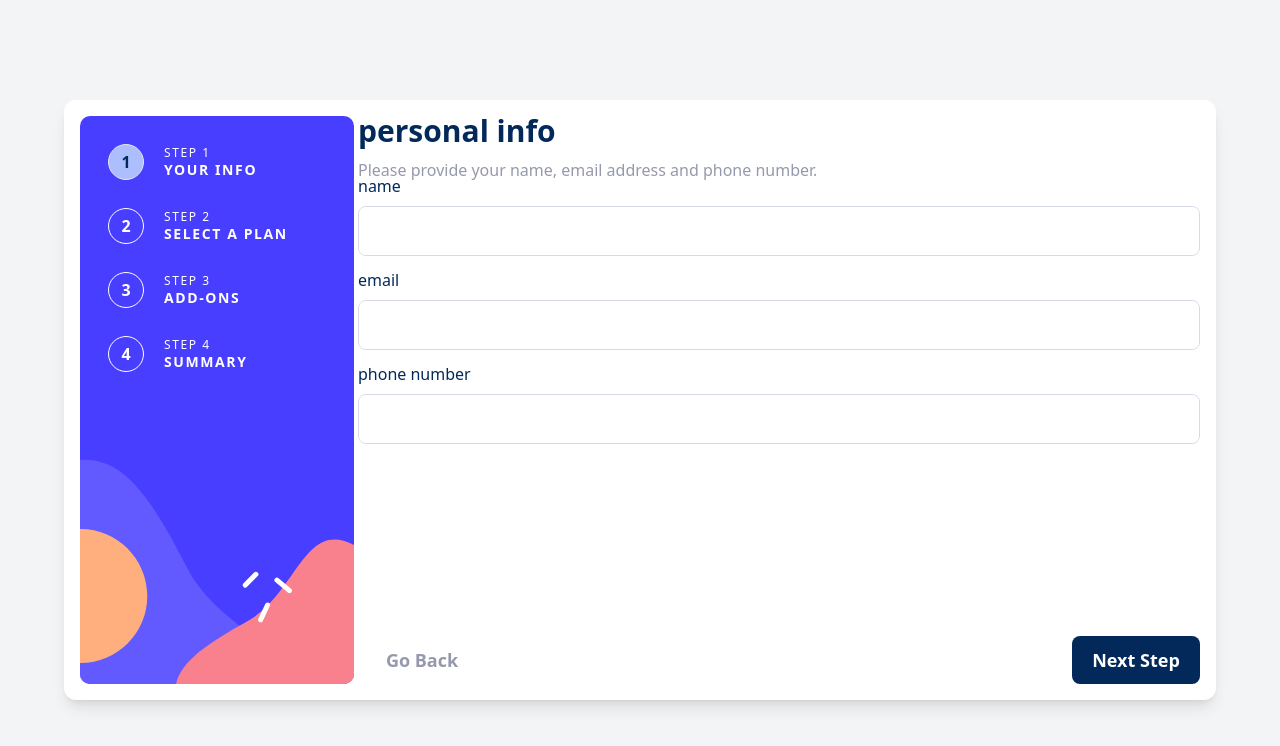
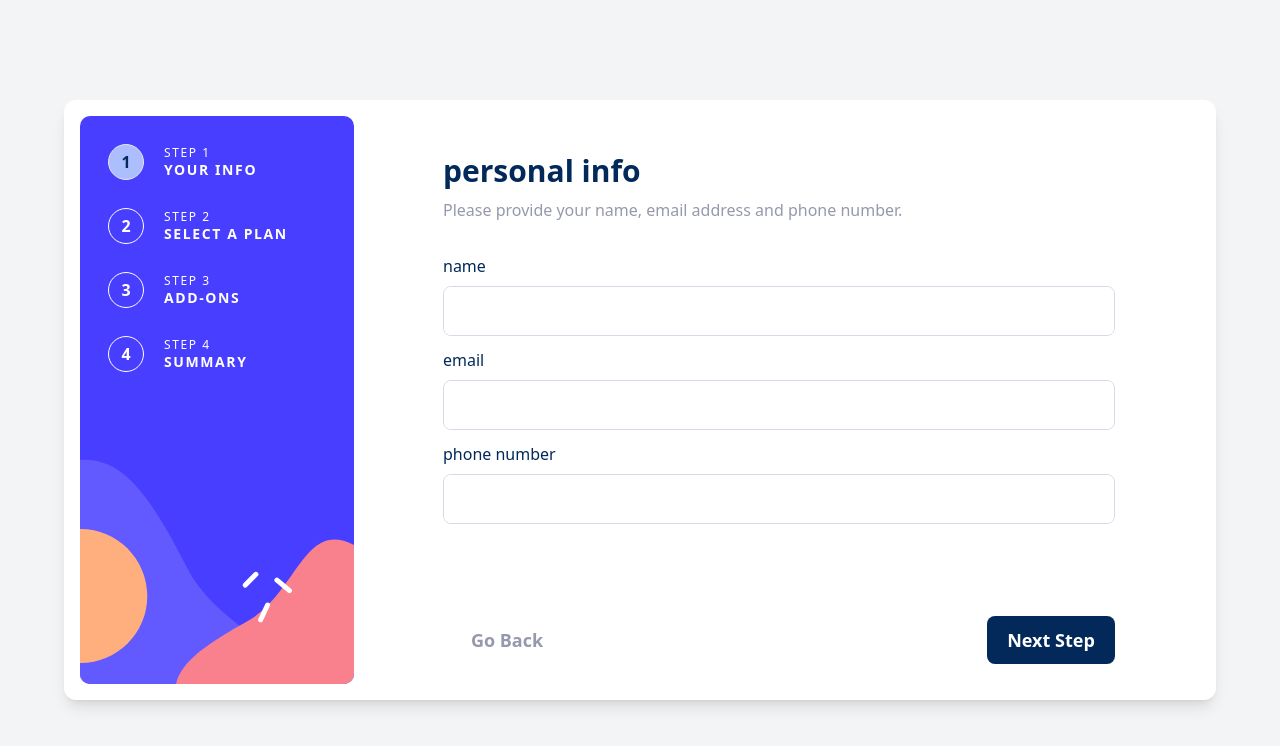
Before and after one commit to hernandez-dev/react-multi-steps-form, a React (Vite) app: page / in a window 1280 px wide. Shown: the top 746 px of the page. Built offline with nearby package versions, Linux system fonts and the light colour scheme.

Commit message:
Components - steps-form - wrapping form content into a div

```diff
--- a/src/components/steps-form/StepsForm.jsx
+++ b/src/components/steps-form/StepsForm.jsx
@@ -29,8 +29,9 @@ export default function StepsForm() {
   }
 
   return(
-    <form className="flex flex-col flex-1 space-y-1">
-      <section className="flex-1">
+    <div className="flex-1">
+      <form className="flex flex-col flex-1 max-w-2xl h-full mx-auto pb-5 pt-10">
+        <section className="flex-1 space-y-10">
           <FormHeader step={step} />
           <step.Component step={step} />
         </section>
@@ -57,5 +58,6 @@ export default function StepsForm() {
           </Button>
         </footer>
       </form>
+    </div>
   )
 }
```
Lines whose indentation alone changed are shown as unchanged.
